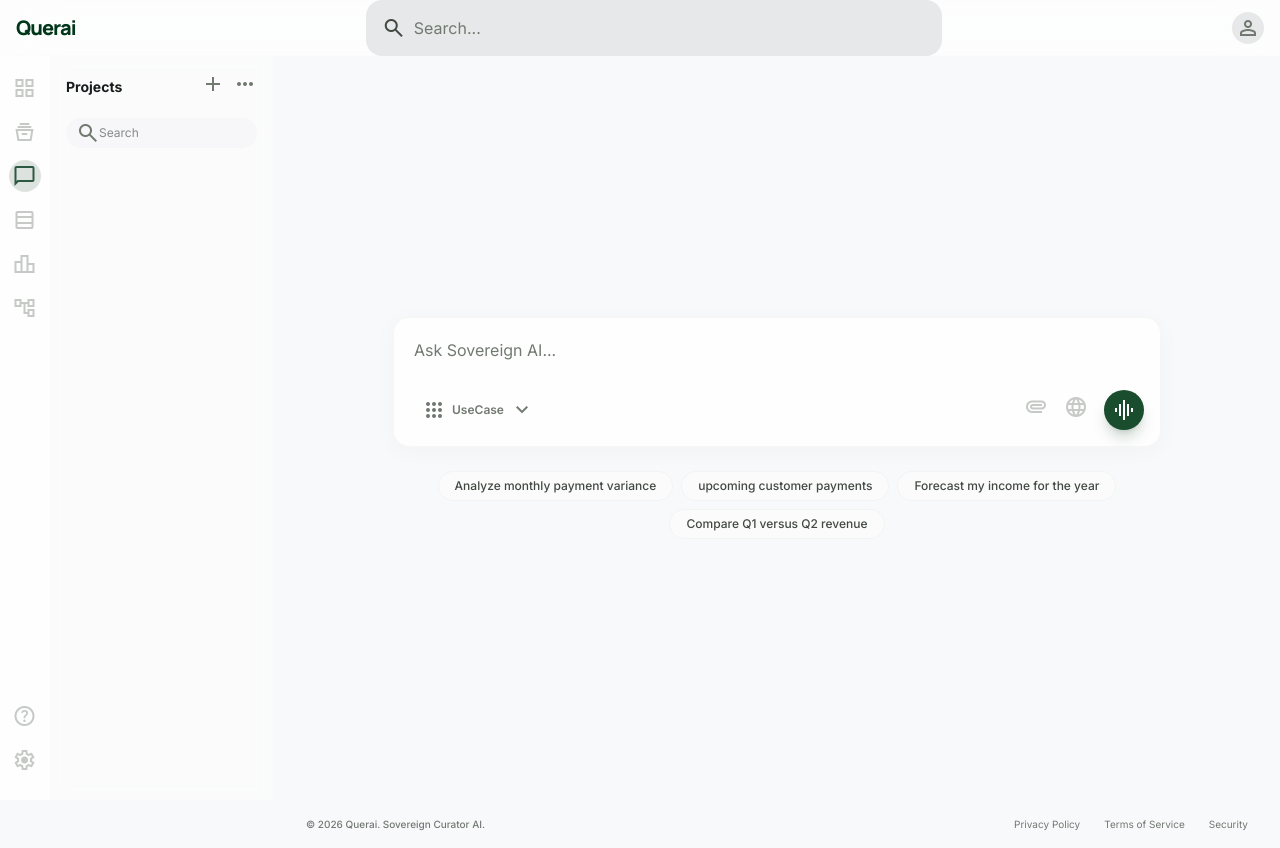
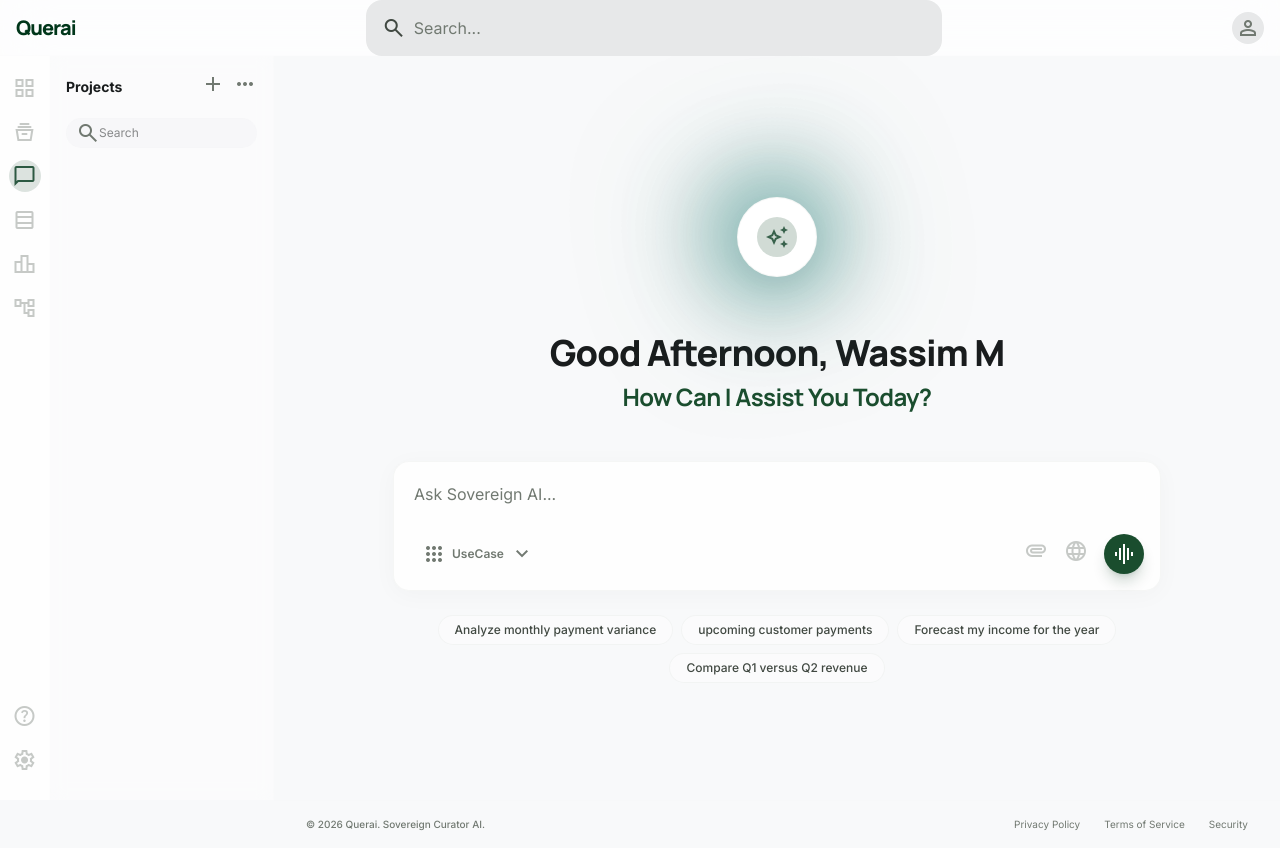
Before and after one commit to wassim-mezghanni/React-test, a React (Vite) app: page /chat in a window 1280 px wide. Built offline with nearby package versions, Linux system fonts and the light colour scheme.

Commit message:
chatcard

```diff
--- a/src/index.css
+++ b/src/index.css
@@ -90,3 +90,33 @@
     border-radius: 10px;
   }
 }
+  /* Aurora Animations */
+  @keyframes aurora-pulse {
+    0%, 100% { transform: translate(0, 0) scale(1); opacity: 0.3; }
+    33% { transform: translate(8px, -4px) scale(1.2); opacity: 0.45; }
+    66% { transform: translate(-6px, 6px) scale(0.9); opacity: 0.35; }
+  }
+
+  @keyframes aurora-color {
+    0%, 100% { background-color: #1A4D2E; }
+    50% { background-color: #008080; }
+  }
+
+  /* Slow rotation for the entire aurora container */
+  @keyframes aurora-rotate {
+    from { transform: rotate(0deg); }
+    to { transform: rotate(360deg); }
+  }
+
+  .animate-aurora-pulse {
+    animation: aurora-pulse 10s ease-in-out infinite;
+  }
+
+  .animate-aurora-rotate {
+    animation: aurora-rotate 25s linear infinite;
+  }
+
+
+  .animate-aurora-color {
+    animation: aurora-color 12s ease-in-out infinite;
+  }
--- a/src/pages/Chat/index.tsx
+++ b/src/pages/Chat/index.tsx
@@ -1,5 +1,14 @@
 import AppLayout from '../../layouts/AppLayout.tsx';
-import { ChatInput } from '../../components/ui/ChatInput.tsx';
+import { ChatInput, type AttachedFile } from '../../components/ui/ChatInput.tsx';
+import type { NavbarUser } from '../../layouts/Navbar.tsx';
+
+const getGreeting = () => {
+  const hour = new Date().getHours();
+  if (hour < 12) return 'Good Morning';
+  if (hour < 18) return 'Good Afternoon';
+  return 'Good Evening';
+};
+
 
 const suggestions = [
   'Analyze monthly payment variance',
@@ -8,14 +17,54 @@
   'Compare Q1 versus Q2 revenue',
 ];
 
-export default function Chat() {
+export interface ChatProps {
+  user?: NavbarUser;
+}
+
+export default function Chat({ user }: ChatProps) {
+  const greeting = getGreeting();
+  const userName = user?.name ?? 'Wassim M';
+
   return (
-    <AppLayout activeNavId="chat">
-      <div className="flex flex-col items-center justify-center h-[calc(100vh-56px)] px-8">
+    <AppLayout activeNavId="chat" user={user}>
+      <div className="flex flex-col items-center justify-center min-h-[calc(100vh-56px)] px-8 py-12">
+        {/* Hero Section */}
+        <div className="text-center mb-12 flex flex-col items-center">
+          {/* Pulsing Aurora Visual */}
+          <div className="relative w-32 h-32 mb-8 flex items-center justify-center">
+            {/* Drifting/Rotating Background Glows */}
+            <div className="absolute inset-0 animate-aurora-rotate">
+              <div className="absolute top-0 left-0 w-full h-full rounded-full blur-3xl opacity-30 bg-primary animate-aurora-pulse" />
+              <div className="absolute top-0 left-0 w-full h-full rounded-full blur-2xl opacity-20 bg-[#008080] animate-aurora-pulse" style={{ animationDelay: '-10s' }} />
+            </div>
+
+            {/* Central Icon Container */}
+            <div className="relative w-20 h-20 rounded-full bg-surface-container-lowest border border-outline-variant shadow-ambient flex items-center justify-center overflow-hidden transition-transform duration-700 hover:scale-105 active:scale-95 cursor-pointer group">
+              {/* Aurora Color Shift Layer */}
+              <div className="absolute inset-0 opacity-30 mix-blend-soft-light animate-aurora-color" />
+              <div className="relative z-10 w-10 h-10 rounded-full bg-primary-container/20 flex items-center justify-center group-hover:bg-primary-container/30 transition-colors">
+                <span className="icon text-primary text-2xl animate-pulse">auto_awesome</span>
+              </div>
+
+            </div>
+          </div>
+
+
+          <h1 className="text-4xl font-heading font-extrabold text-on-surface tracking-tight mb-2">
+            {greeting}, {userName}
+          </h1>
+          <p className="text-2xl font-heading font-bold text-primary-container tracking-tight">
+            How Can I Assist You Today?
+          </p>
+        </div>
+
+        {/* Input Section */}
         <ChatInput
           suggestions={suggestions}
-          onSend={(msg) => console.log('Send:', msg)}
+          onSend={(msg: string, files: AttachedFile[]) => console.log('Send:', msg, files)}
+          className="w-full"
         />
+
       </div>
     </AppLayout>
   );
```
